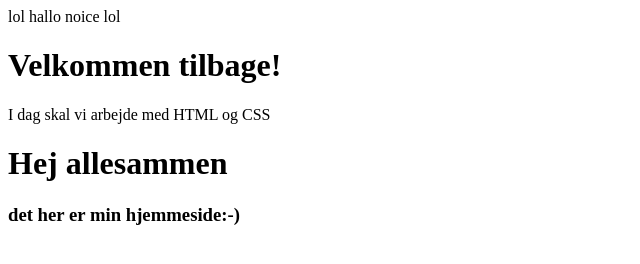
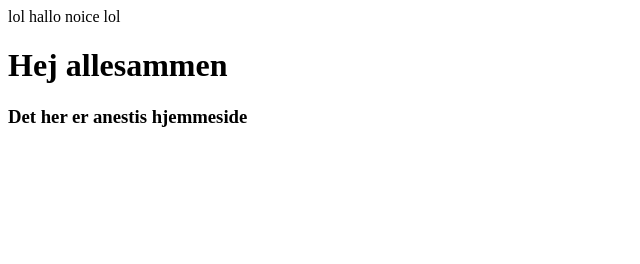
Before and after one commit to anes0101/anes0101.github.io, a plain HTML site: page index.html in a window 1280 px wide. Shown: the whole page, without its empty margins (0-640 px from the left). Drawn offline with Linux system fonts and the light colour scheme.

Commit message:
Update index.html

```diff
--- a/index.html
+++ b/index.html
@@ -2,20 +2,16 @@ lol
 hallo
 noice
 lol
+
 <!DOCTYPE html>
 <html>
 <head>
-<title>Dagens program</title>
+<title>anestis hjemmeside</title>
 </head>
 <body>
 
-<h1>Velkommen tilbage!</h1>
-<p>I dag skal vi arbejde med HTML og CSS</p>
+<h1>Hej allesammen</h1>
+<h3>Det her er anestis hjemmeside</h3>
 
 </body>
 </html>
-
-
-<title>anestis hjemme side</title>
-<h1>Hej allesammen</h1>
-<h3>det her er min hjemmeside:-)</h3>
```
